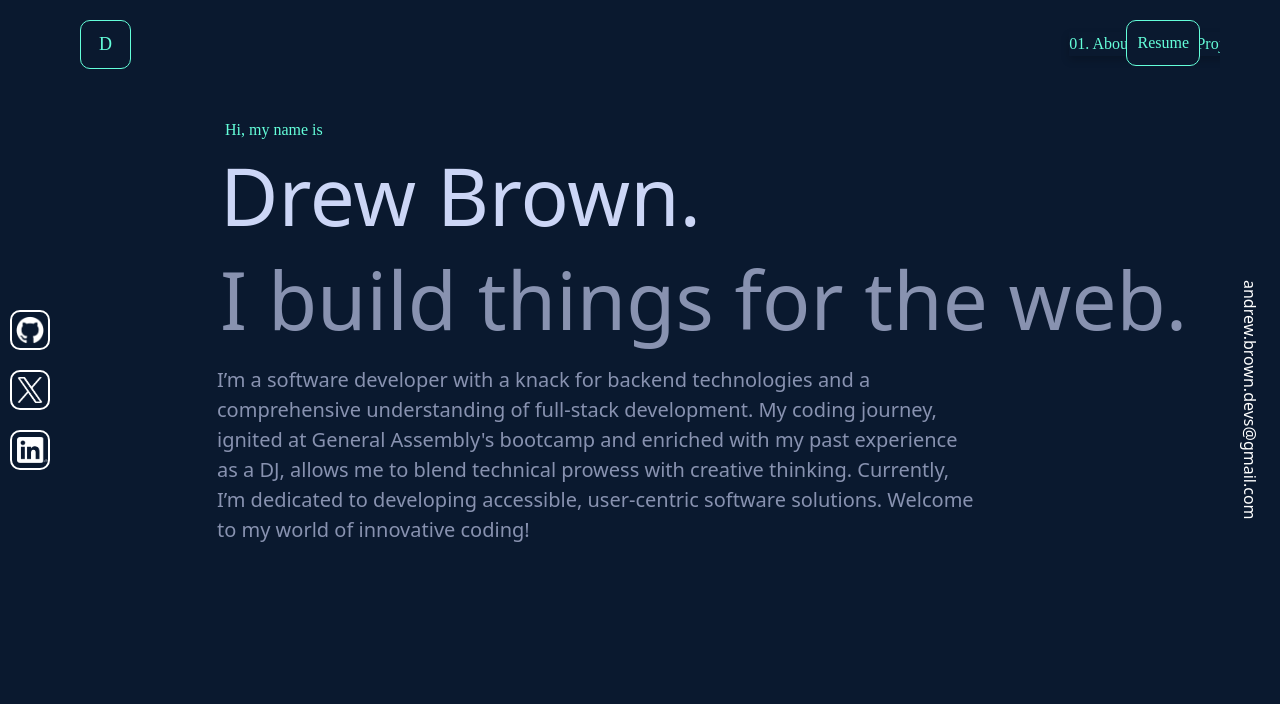
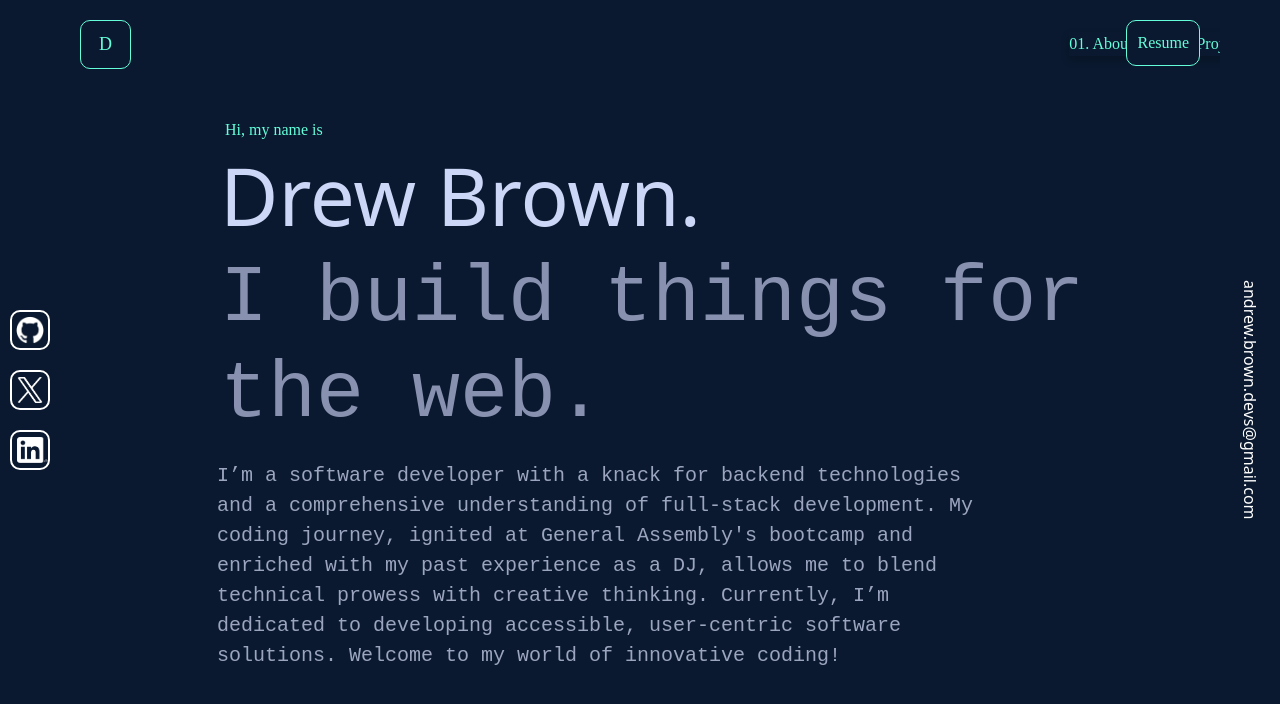
Before and after one commit to drewkybrown/portfolio, a React (Vite) app: page / in a window 1280 px wide. Shown: the top 704 px of the page. Built offline with nearby package versions, Linux system fonts and the light colour scheme; a small style sheet from the web is missing.

Commit message:
adjust styling to about and home page

```diff
--- a/src/styles/pages.css
+++ b/src/styles/pages.css
@@ -38,13 +38,15 @@
   color: #8892b0;
   text-align: left;
   margin-left: 160px;
+  font-family: "Courier New", Courier;
 }
 
 .custom-paragraph {
-  font-family: "Courier New", Courier, monospace;
+  font-family: "Courier New", Courier;
   font-size: 20px;
+  color: #9ca5bf;
   line-height: 26px !important;
-  color: #c4cada;
+
   text-align: left;
   margin-left: auto;
   margin-right: auto;
@@ -101,10 +103,12 @@
   line-height: 1.5;
   margin-left: 0;
   padding-left: 0;
-  color: #8892b0;
+  color: #9ca5bf;
   text-align: left;
   margin-left: 157px;
   margin-right: auto;
+  font-family: "Courier New", Courier;
+  font-weight: 500;
 }
 
 .loading-text {
```
